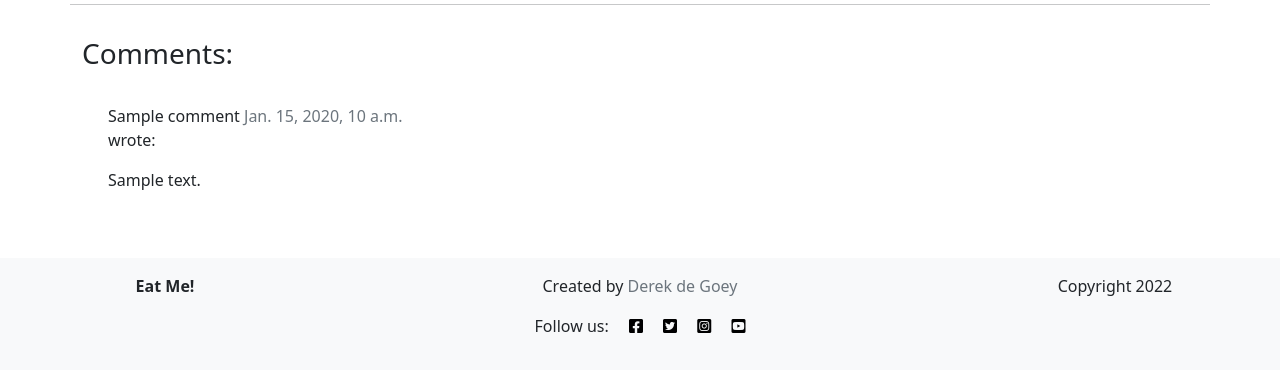
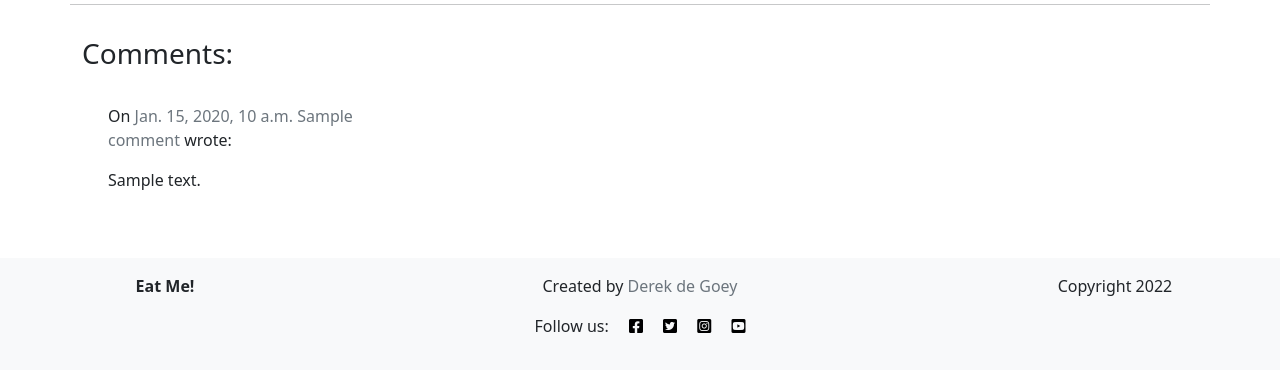
Before and after one commit to Delboy/EatMe, a Django app: a page that uses templates/recipe_detail.html in a window 1280 px wide. Shown: the part 796-1166 px from the top of the page. Run offline with Django 3.2, Linux system fonts and the light colour scheme; tables that the repository leaves empty hold one stand-in row (values such as "Sample post"); grey boxes marked "Sample" are stand-in pictures; some libraries are stand-ins or nearby versions.

Commit message:
changed wording of how comments are presented in recipe detail template

```diff
--- a/templates/recipe_detail.html
+++ b/templates/recipe_detail.html
@@ -107,10 +107,7 @@
                 {% for comment in comments %}
                 <div class="comments" style="padding: 10px;">
                     <p class="font-weight-bold">
-                        {{ comment.name }}
-                        <span class=" text-muted font-weight-normal">
-                            {{ comment.created_on }}
-                        </span> wrote:
+                      On <span class=" text-muted font-weight-normal"> {{ comment.created_on }} {{ comment.name }} </span> wrote:
                     </p>
                     {{ comment.body | linebreaks }}
                 </div>
```
